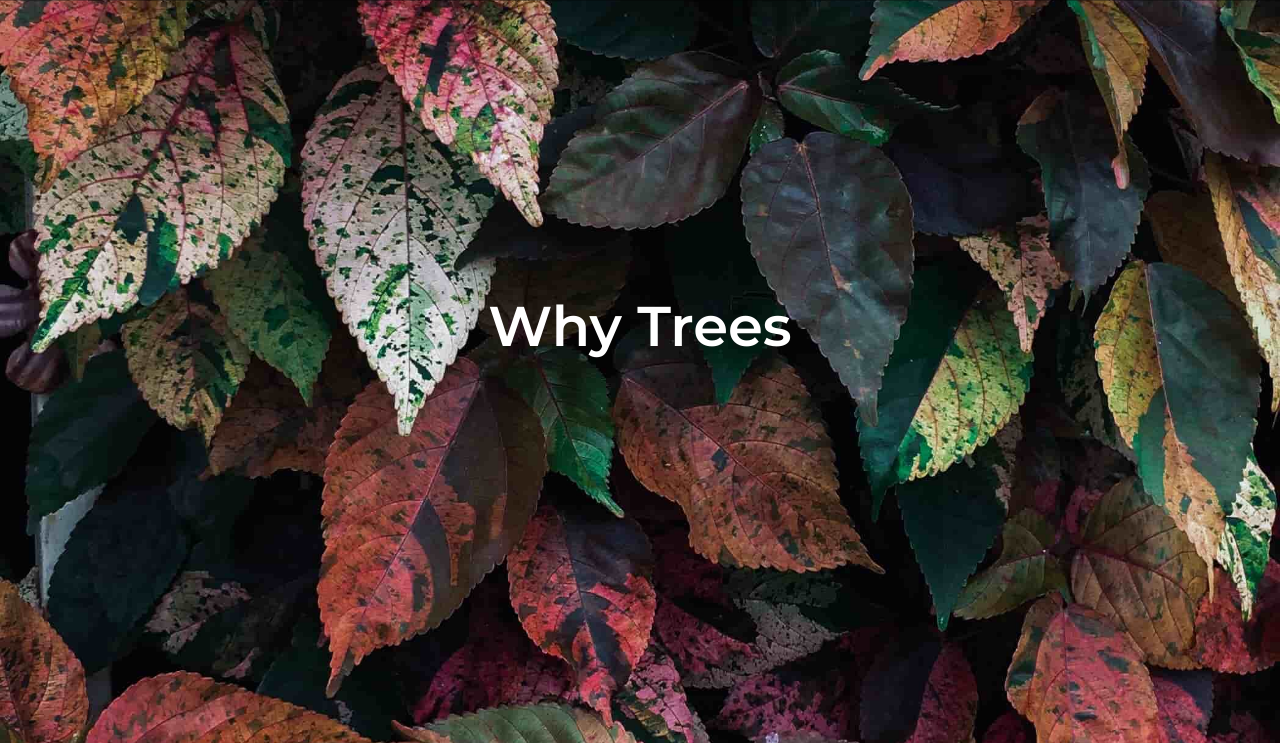
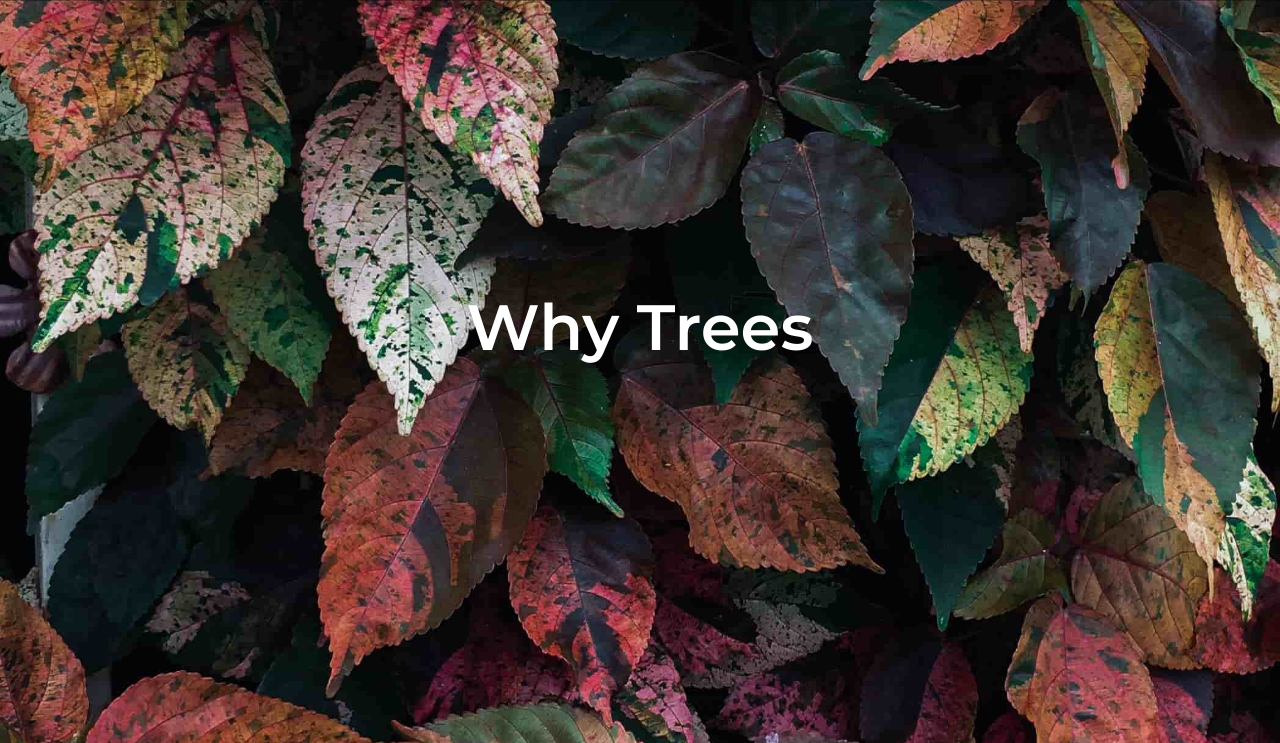
Before and after one commit to justBboy/plantation-project, a Django app: page /why_trees/ in a window 1280 px wide. Shown: the part 57-800 px from the top of the page. Run offline with Django 3.2, Linux system fonts and the light colour scheme.

Commit message:
small changes

```diff
--- a/static/css/main.css
+++ b/static/css/main.css
@@ -86,8 +86,8 @@ body{
 }
 
 .header > h2, .why-trees-header > h2{
-    font-weight: bolder;
-    font-size: 3.5rem;
+    font-weight: 900;
+    font-size: 4rem;
     margin-top: -10vh;
     font-family: 'Montserrat', sans-serif;
 }
```
